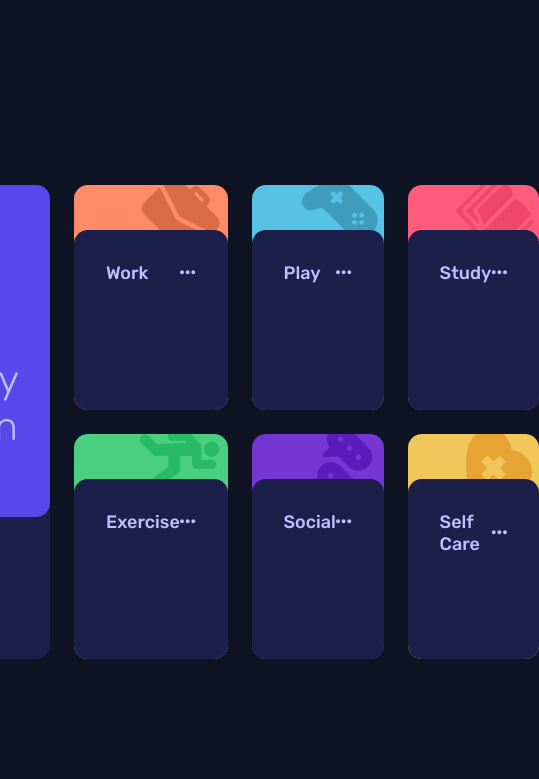
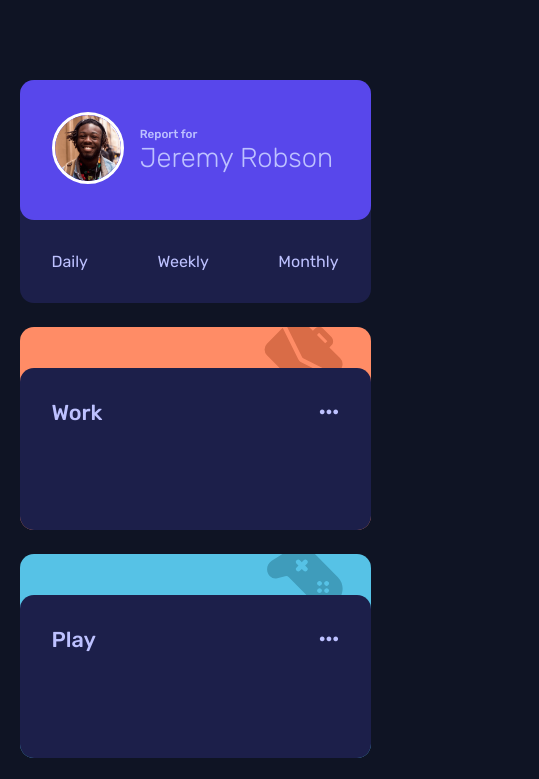
Before and after one commit to mjmorrison10/fem-14-time-tracking-dashboard-main, a plain HTML site: page index.html in a window 390 px wide. Shown: the top 779 px of the page, 539 px wide, since content can reach past the window. Drawn offline with Linux system fonts and the light colour scheme.

Commit message:
responsive design

```diff
--- a/index.html
+++ b/index.html
@@ -39,7 +39,7 @@
       <section class="name-card">
         <div class="name-upper">
           <div class="name-image">
-            <img src="./images/image-jeremy.png" alt="" />
+            <img src="./images/image-jeremy.png" alt="" class="name-image-img"/>
           </div>
           <div class="name-info">
             <h1 class="name-header">Report for</h1>
--- a/style.css
+++ b/style.css
@@ -157,7 +157,7 @@ body {
   align-items: center;
   justify-content: center;
   min-height: 100vh;
-  min-width: 100vw;
+  width: 100vw;
   background-color: var(--neutral-color-very-dark-blue-hsl);
 }
 
@@ -194,15 +194,22 @@ main {
 }
 
 .name-image {
-  height: 75px;
-  width: 75px;
-  border-radius: 50%;
-  border: 3px solid white;
+  height: auto;
+  width: 50%;
+  /* min-width: 75px; */
 }
 
-.name-image img {
+.name-image-img {
+  border: 3px solid white;
+  border-radius: 50%;
   height: 100%;
   width: 100%;
+  /* height: auto; */
+  /* width: 50%; */
+}
+
+.name-info {
+  width: 10ch;
 }
 
 .name-info h1 {
@@ -255,7 +262,7 @@ main {
   grid-area: work;
   background-color: rgba(9, 9, 9, 0.5);
   border-radius: var(--borderRadius);
-  min-height: 225px;
+  /* min-height: 225px; */
 }
 
 .work .banner,
@@ -352,7 +359,7 @@ main {
 }
 
 .show {
-    display: block;
+  display: block;
 }
 
 .work {
@@ -425,3 +432,107 @@ footer {
 .attribution a {
   color: hsl(228, 45%, 44%);
 } /* hsl(228, 45%, 44%) */
+
+@media (max-width: 800px) {
+  main {
+    grid-template-rows: 1fr 6fr;
+    grid-gap: var(--gridGap);
+    width: 90vw;
+    margin: 5rem 0;
+  }
+
+  .name-card {
+    width: 90vw;
+    grid-area: 1 / 1 / 2 / 2;
+  }
+
+  .name-upper {
+    flex-direction: row;
+    align-items: center;
+    padding: var(--padding);
+    height: fit-content;
+  }
+
+  .name-image {
+    border-radius: 50%;
+    width: auto;
+    height: auto;
+    /* max-height: 150px; */
+  }
+
+  .name-info {
+    display: flex;
+    flex-direction: column;
+    width: 65ch;
+    margin-left: 1rem;
+  }
+
+  .name-info h1 {
+    font-size: 3vw;
+    font-weight: var(--fontWeight-bold);
+    margin-top: 0;
+  }
+
+  .name-info h2 {
+    font-weight: var(--fontWeight-light);
+    font-size: 7vw;
+  }
+
+  .name-bottom {
+    flex-direction: row;
+    height: fit-content;
+  }
+
+  .show {
+    display: flex;
+    justify-content: space-between;
+    align-items: center;
+  }
+
+  .work h1,
+  .play h1,
+  .study h1,
+  .exercise h1,
+  .social h1,
+  .self-care h1 {
+    font-size: var(--font-size-large);
+  }
+
+  .work h2,
+  .play h2,
+  .study h2,
+  .exercise h2,
+  .social h2,
+  .self-care h2 {
+    font-size: var(--font-size-4x-large);
+  }
+
+
+  .work p,
+  .play p,
+  .study p,
+  .exercise p,
+  .social p,
+  .self-care p {
+    font-size: var(--font-size-medium);
+  }
+
+
+  /* background-color: blue; */
+
+  .cards-container {
+    grid-template-columns: 1fr;
+    grid-template-rows: 1fr 1fr 1fr 1fr 1fr 1fr;
+    grid-template-areas:
+      "work"
+      "play"
+      "study"
+      "exercise"
+      "social"
+      "self-care";
+    grid-area: 2 / 1 / 3 / 2;
+  }
+  footer {
+    position: inherit;
+  }
+}
```
Also changed, not shown: script.js (line endings or trailing spaces).
